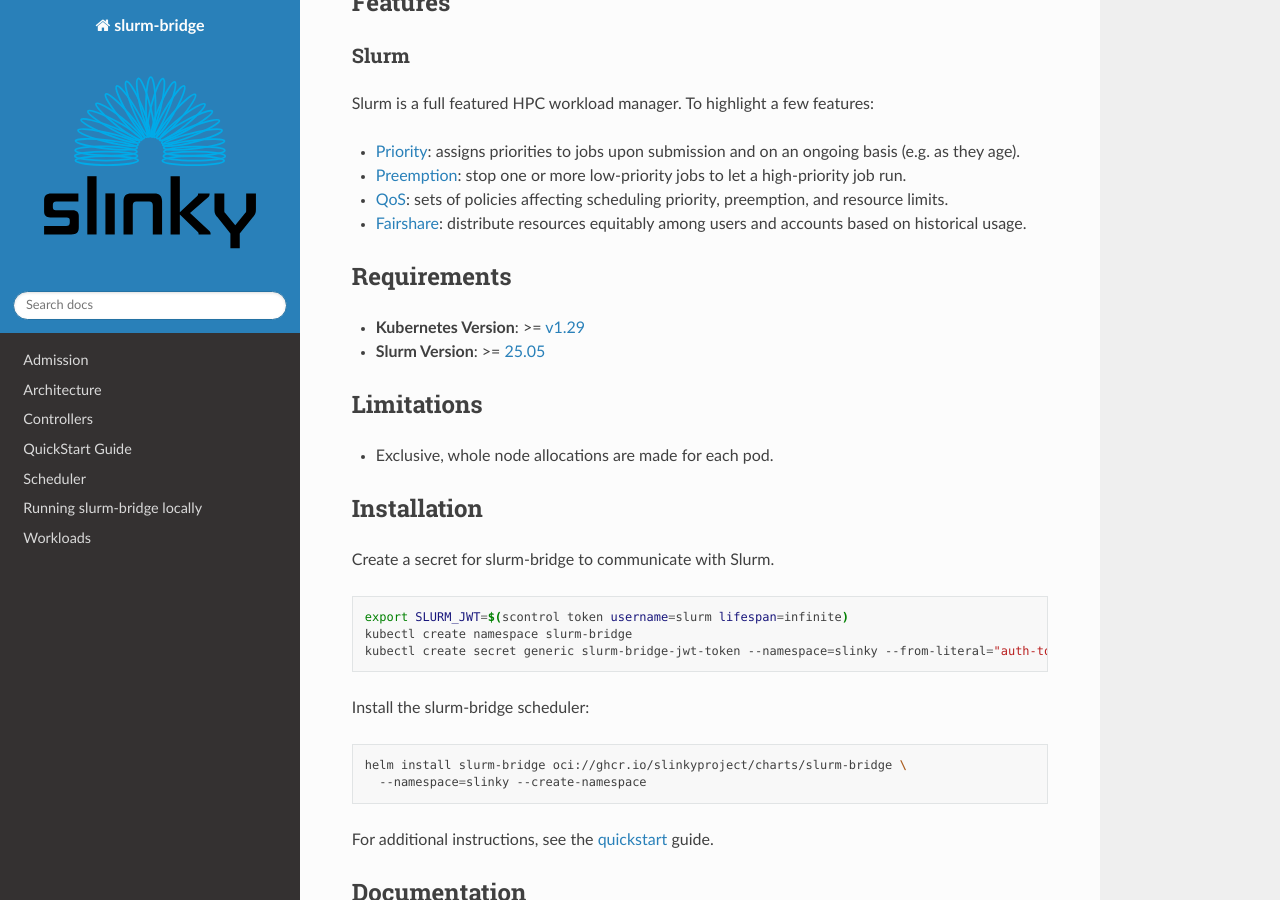
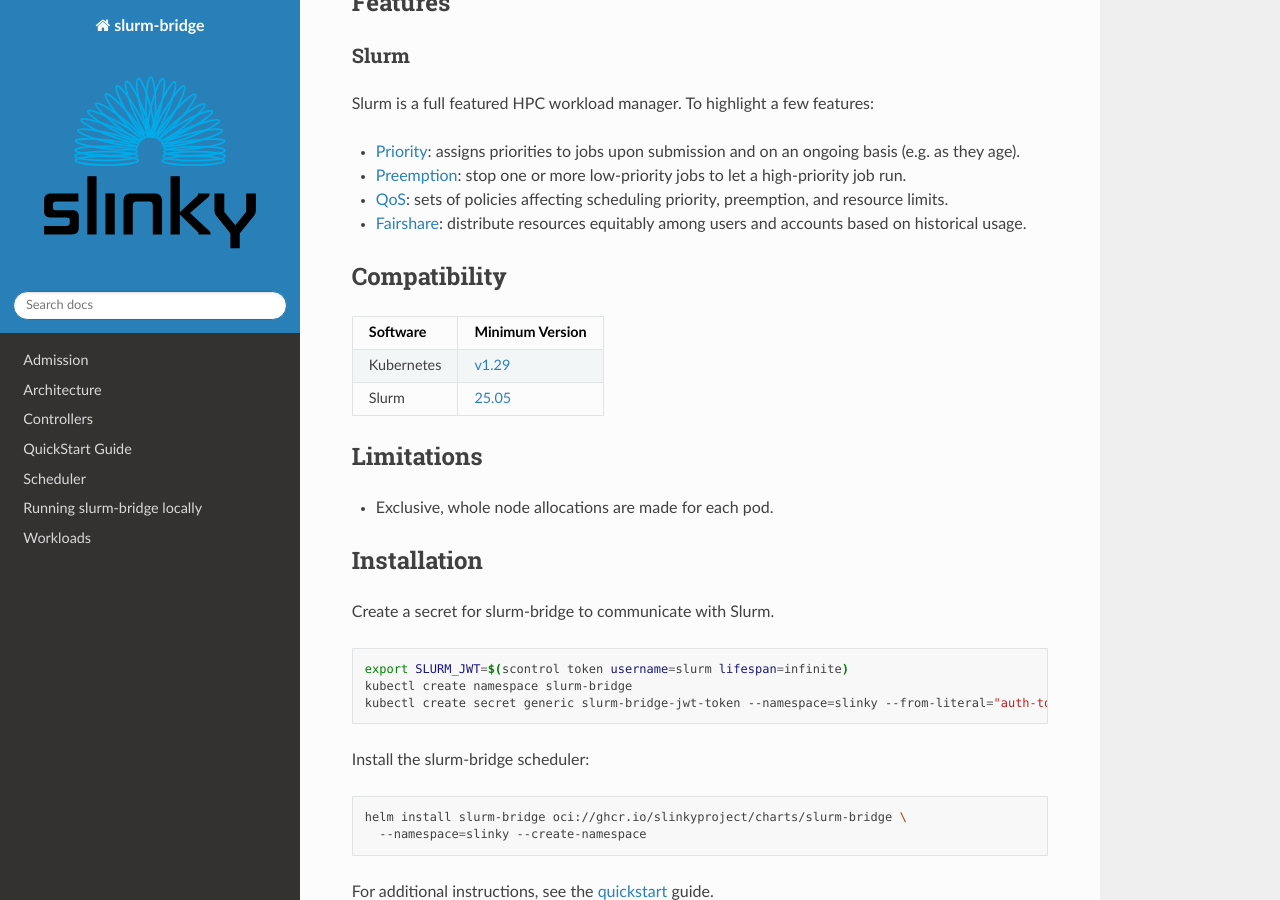
Before and after one commit to whaili/slurm-bridge, a Sphinx documentation site: the page built from docs/index.rst, in a window 1280 px wide and 900 px high, scrolled down 1713 px. Built offline with Sphinx 7.4.7 and the Read the Docs theme 3.1.0, drawn with Linux system fonts in a browser that asks for light colours; some of the changed text lies outside the part shown.

Commit message:
docs: convert to compatibility matrix

```diff
--- a/docs/index.rst
+++ b/docs/index.rst
@@ -24,7 +24,7 @@
 
     - `Slurm <#slurm>`__
 
-  - `Requirements <#requirements>`__
+  - `Compatibility <#compatibility>`__
   - `Limitations <#limitations>`__
   - `Installation <#installation>`__
   - `Documentation <#documentation>`__
@@ -96,13 +96,16 @@
   resources equitably among users and accounts based on historical
   usage.
 
-Requirements
-------------
+Compatibility
+-------------
 
-- **Kubernetes Version**: >=
-  `v1.29 <https://kubernetes.io/blog/2023/12/13/kubernetes-v1-29-release/>`__
-- **Slurm Version**: >=
-  `25.05 <https://www.schedmd.com/slurm-version-25-05-0-is-now-available/>`__
++------------+-----------------------------------------------------------------------------+
+| Software   | Minimum Version                                                             |
++============+=============================================================================+
+| Kubernetes | `v1.29 <https://kubernetes.io/blog/2023/12/13/kubernetes-v1-29-release/>`__ |
++------------+-----------------------------------------------------------------------------+
+| Slurm      | `25.05 <https://www.schedmd.com/slurm-version-25-05-0-is-now-available/>`__ |
++------------+-----------------------------------------------------------------------------+
 
 Limitations
 -----------
```
Also changed, not shown: README.md (+6 -6 lines).
